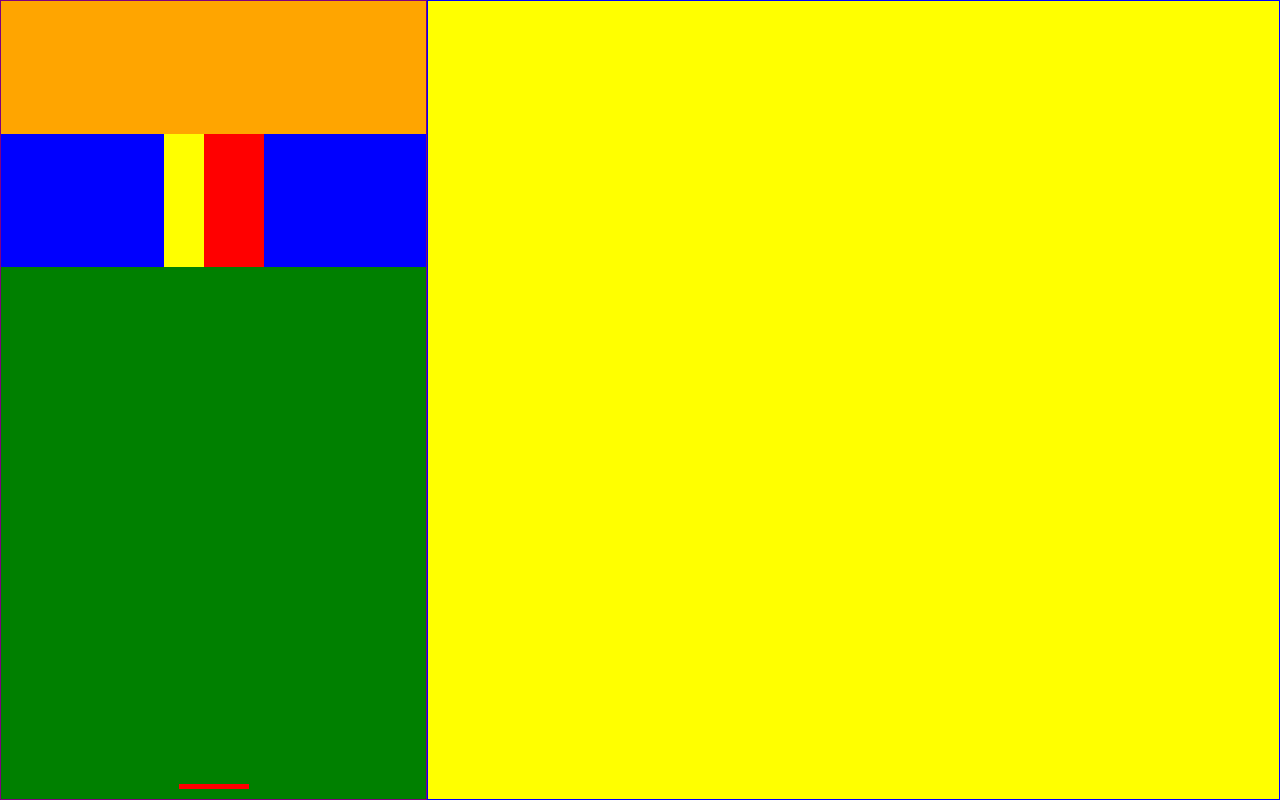
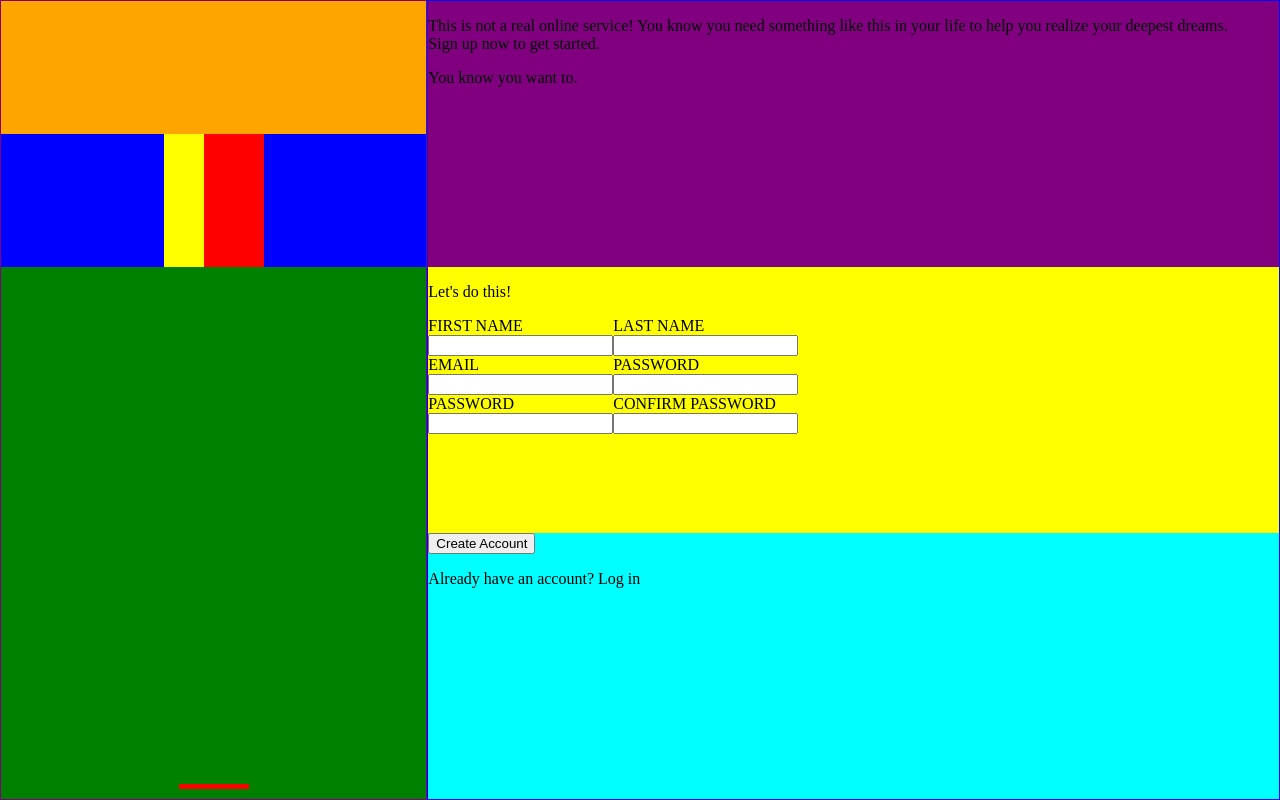
Before and after one commit to daimyo-rb/sign-in-form, a plain HTML site: page index.html in a window 1280 px wide. Drawn offline with Linux system fonts and the light colour scheme.

Commit message:
Add form elements to right side

```diff
--- a/index.html
+++ b/index.html
@@ -19,7 +19,51 @@
         <div class="credit"></div>
       </div>
     </div>
-    <div class=" right">
+    <div class="right">
+      <div class="right-upper">
+        <p>This is not a real online service! You know you
+          need something like this in your life to help you
+          realize your deepest dreams.<br>Sign up now to get started.
+        </p>
+        <p>You know you want to.</p>
+      </div>
+      <div class="right-middle">
+        <p>Let's do this!</p>
+        <form class="form">
+          <div class="form-left">
+            <div class="form-elem">
+              <label for="first-name">FIRST NAME</label>
+              <input type="text" id="first-name" name="first-name">
+            </div>
+            <div class="form-elem">
+              <label for="first-name">EMAIL</label>
+              <input type="email" id="email" name="email">
+            </div>
+            <div class="form-elem">
+              <label for="password-1">PASSWORD</label>
+              <input type="password" id="password-1" name="password">
+            </div>
+          </div>
+          <div class="form-right">
+            <div class="form-elem">
+              <label for="last-name">LAST NAME</label>
+              <input type="text" id="last-name" name="last-name">
+            </div>
+            <div class="form-elem">
+              <label for="phone">PASSWORD</label>
+              <input type="tel" id="phone" name="phone">
+            </div>
+            <div class="form-elem">
+              <label for="password-2">CONFIRM PASSWORD</label>
+              <input type="password" id="password-2">
+            </div>
+          </div>
+        </form>
+      </div>
+      <div class="right-lower">
+        <button>Create Account</button>
+        <p>Already have an account? Log in</p>
+      </div>
     </div>
   </div>
 </body>
--- a/styles.css
+++ b/styles.css
@@ -8,21 +8,15 @@ body {
     background-color: blue;
     height: 100vh;
 }
+input {
+    display: block;
+}
 
 /* Container setup for flexbox layout */
 .container {
     display: flex;
     height: 100%;
 }
-
-
-/* Styling for columns */
-.column {
-    background-color: green;
-    border: 1px solid black;
-    flex: 1;
-}
-
 .left {
     background-color: red;
     border: 1px solid purple;
@@ -30,7 +24,6 @@ body {
     display: flex;
     flex-direction: column;
 }
-
 .left-upper {
     background-color: orange;
     flex: 1;
@@ -73,4 +66,30 @@ body {
     background-color: yellow;
     border: 1px solid blue;
     flex: 2;
+    display: flex;
+    flex-direction: column;
 }
+.right-upper {
+    background-color: purple;
+    flex: 1;
+}
+.right-middle {
+    background-color: yellow;
+    flex: 1;
+}
+.form {
+    display: flex;
+    justify-content: left;
+}
+.form-left {
+    display: flex;
+    flex-direction: column;
+}
+.form-right {
+    display: flex;
+    flex-direction: column;
+}
+.right-lower {
+    background-color: cyan;
+    flex: 1;
+}
```
